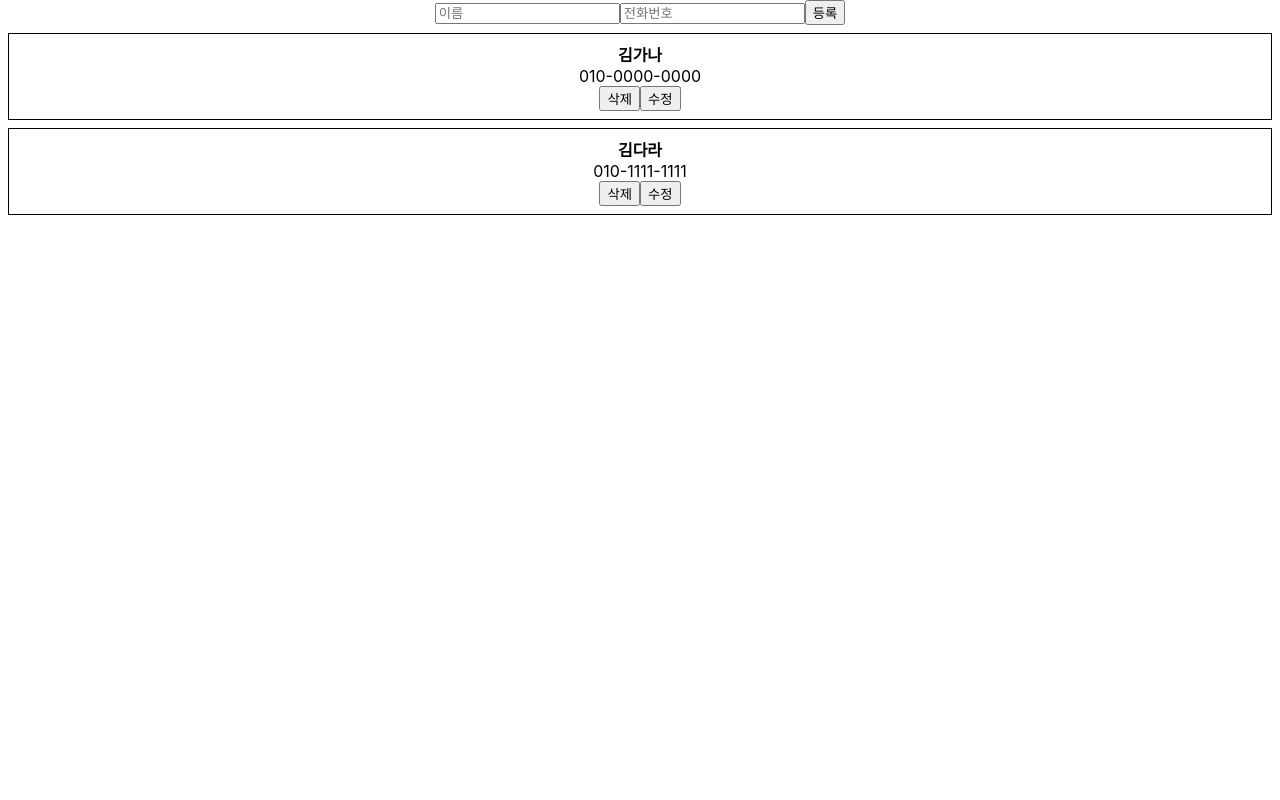
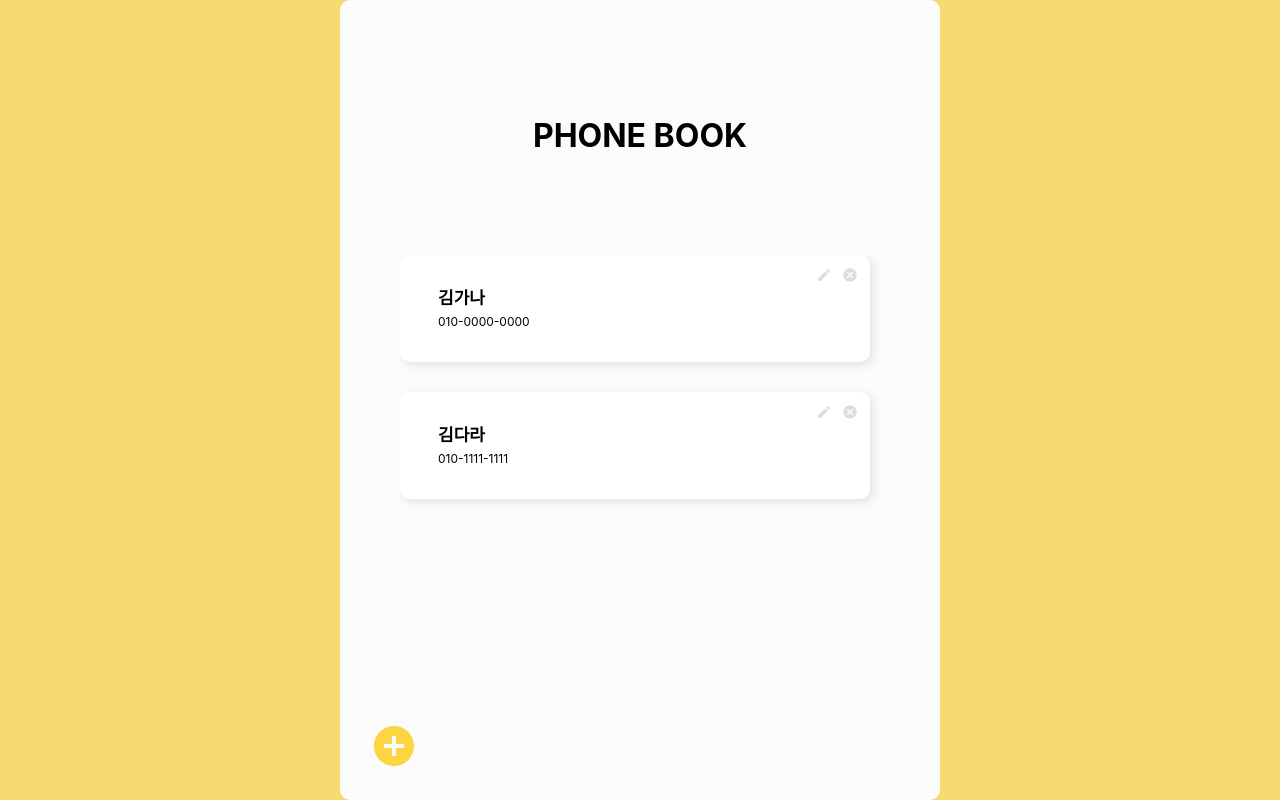
Before and after one commit to sjeong12/react_study, a React (Create React App) app in the folder phone_book/: page / in a window 1280 px wide. Built offline with nearby package versions, Linux system fonts and the light colour scheme.

Commit message:
[FEAT] css

```diff
--- a/phone_book/package.json
+++ b/phone_book/package.json
@@ -9,6 +9,7 @@
     "global": "^4.4.0",
     "react": "^17.0.2",
     "react-dom": "^17.0.2",
+    "react-icons": "^4.2.0",
     "react-scripts": "^4.0.3",
     "web-vitals": "^1.0.1"
   },
--- a/phone_book/src/App.css
+++ b/phone_book/src/App.css
@@ -1,31 +1,34 @@
-.App {
-  text-align: center;
+body {
+  background: #F6D971;
 }
 
-.App-logo {
-  height: 40vmin;
-  pointer-events: none;
+.App {
+  position: absolute;
+  width: 600px;
+  height: 800px;
+  top: 50%;
+  left: 50%;
+  transform: translate(-50%, -50%);
+  background: #FBFBFB;
+  border-radius: 10px;
+  display: flex;
+	flex-direction: column;
+	align-items: center;
+	justify-content: center;
 }
 
-@media (prefers-reduced-motion: no-preference) {
-  .App-logo {
-    animation: App-logo-spin infinite 20s linear;
-  }
+h1 {
+  margin-top: 70px;
+  margin-bottom: 100px;
 }
 
-.App-header {
-  background-color: #282c34;
-  min-height: 100vh;
-  display: flex;
-  flex-direction: column;
-  align-items: center;
-  justify-content: center;
-  font-size: calc(10px + 2vmin);
-  color: white;
-}
-
-.App-link {
-  color: #61dafb;
+#modal-btn {
+  font-size: 48px;
+  position: fixed;
+  left: 30px;
+  bottom: 30px;
+  color: #FDD441;
+  cursor: pointer;
 }
 
 @keyframes App-logo-spin {
--- a/phone_book/src/App.js
+++ b/phone_book/src/App.js
@@ -1,7 +1,9 @@
 import './App.css';
 import React, {Component} from 'react';
+import Modal from './components/Modal.js';
 import PhoneForm from './components/PhoneForm.js';
 import PhoneInfoList from './components/PhoneInfoList.js';
+import {MdAddCircle} from 'react-icons/md';
 
 class App extends Component {
 	id = 2
@@ -17,7 +19,8 @@ class App extends Component {
 				name: '김다라',
 				phone: '010-1111-1111'
 			}
-		]
+		],
+		modalOpen: false,
 	}
 
 	handleCreate = (data) => {
@@ -44,18 +47,33 @@ class App extends Component {
 		})
 	}
 
+  	openModal = () => {
+		this.setState({
+			modalOpen: true
+		})
+  	}
+  	closeModal = () => {
+    	this.setState({
+			modalOpen: false
+		})
+  	}
+
 	render() {
-		const {information} = this.state;
+		const {information, modalOpen} = this.state;
 		return (
-			<div className="App">
-				<PhoneForm
-					onCreate={this.handleCreate}
-				/>
+			<div class="App">
+				<h1>PHONE BOOK</h1>
 				<PhoneInfoList
 					data={information}
 					onRemove={this.handleRemove}
 					onUpdate={this.handleUpdate}
 				/>
+				<MdAddCircle id="modal-btn" onClick={this.openModal}></MdAddCircle>
+      			<Modal open={modalOpen} close={this.closeModal} header="ADD CONTACTS">
+					<PhoneForm
+						onCreate={this.handleCreate}
+					/>
+      			</Modal>
 			</div>
 		);
 	}
--- /dev/null
+++ b/phone_book/src/components/Modal.css
@@ -0,0 +1,91 @@
+.form {
+	display: flex;
+	flex-direction: column;
+	align-items: center;
+}
+
+.form input {
+	width: 280px;
+	height: 35px;
+	background: #eee;
+	border: none;
+	border-radius: 10px;
+	margin-bottom: 20px;
+	padding: 0px 15px 0px 15px;
+	font-family: 'Gotham SSm A', 'Gotham SSm B', sans-serif;
+  	font-size: 14px;
+  	font-weight: 400;
+}
+
+.modal {
+	display: none;
+	position: fixed;
+	top: 0;
+	right: 0;
+	bottom: 0;
+	left: 0;
+	border-radius: 10px;
+	z-index: 99;
+	background-color: rgba(0, 0, 0, 0.4);
+  }
+  .modal button {
+	outline: none;
+	cursor: pointer;
+	border: 0;
+  }
+  .modal > section {
+	width: 100%;
+	height: 30%;
+	max-width: 450px;
+	position: fixed;
+	right: 0;
+	bottom: 30px;
+	left: 0;
+	margin: 0 auto;
+	border-radius: .3rem;
+	background-color: #fff;
+	/* 팝업이 열릴때 스르륵 열리는 효과 */
+	animation: modal-show 0.3s;
+	overflow: hidden;
+  }
+  .modal > section > header {
+	position: relative;
+	display: flex;
+	justify-content: space-between;
+	padding: 16px;
+	font-weight: 700;
+  }
+  .modal > section > header button {
+	width: 30px;
+	font-size: 21px;
+	font-weight: 700;
+	text-align: center;
+	color: #aaa;
+	background-color: transparent;
+  }
+  .modal > section > main {
+	padding: 20px;
+  }
+
+  .modal.openModal {
+	display: flex;
+	align-items: center;
+	animation: modal-bg-show 0.3s;
+  }
+
+  @keyframes modal-show {
+	from {
+		transform: scale(0);
+	}
+	to {
+		transform: scale(1);
+	}
+  }
+  @keyframes modal-bg-show {
+	from {
+		opacity: 0;
+	}
+	to {
+		opacity: 1;
+	}
+  }
--- /dev/null
+++ b/phone_book/src/components/Modal.js
@@ -0,0 +1,24 @@
+import React from 'react';
+import './Modal.css';
+
+const Modal = ( props ) => {
+    const { open, close, header } = props;
+
+    return (
+        <div className={ open ? 'openModal modal' : 'modal' }>
+            { open ? (
+                <section>
+                    <header>
+                        {header}
+                        <button className="close" onClick={close}> &times; </button>
+                    </header>
+                    <main>
+                        {props.children}
+                    </main>
+                </section>
+            ) : null }
+        </div>
+    )
+}
+
+export default Modal;
--- a/phone_book/src/components/PhoneForm.js
+++ b/phone_book/src/components/PhoneForm.js
@@ -1,3 +1,4 @@
+import './Modal.css';
 import React, {Component} from 'react';
 
 class PhoneForm extends Component {
@@ -23,14 +24,16 @@ class PhoneForm extends Component {
 
 	render () {
 		return (
-			<form onSubmit={this.handleSubmit}>
+			<form class="form" onSubmit={this.handleSubmit}>
 				<input
+					type="text"
 					placeholder="이름"
 					value={this.state.name}
 					onChange={this.handleChange}
 					name="name"
 				/>
 				<input
+					type="text"
 					placeholder="전화번호"
 					value={this.state.phone}
 					onChange={this.handleChange}
--- a/phone_book/src/components/PhoneInfo.js
+++ b/phone_book/src/components/PhoneInfo.js
@@ -1,4 +1,6 @@
+import './PhoneInfoList.css';
 import React, {useState, useEffect} from 'react';
+import {MdEdit, MdCheckCircle, MdCancel, MdUndo} from 'react-icons/md';
 
 const PhoneInfo = ({info, onRemove, onUpdate}) => {
 	const [modify, setModify] = useState(undefined);
@@ -35,24 +37,17 @@ const PhoneInfo = ({info, onRemove, onUpdate}) => {
 		}
 	}, [modify]);
 
-	const style = {
-		border: '1px solid black',
-		padding: '8px',
-		margin: '8px'
-	};
-
 	if (modify) {
 		return (
-			<div style={style}>
-			<div>
+			<div class="info">
+				<div class= "items">
 					<input
+						id="name-input"
 						value={data.name}
 						name="name"
 						placeholder="이름"
 						onChange={handleChange}
 					/>
-			</div>
-			<div>
 					<input
 						value={data.phone}
 						name="phone"
@@ -60,18 +55,26 @@ const PhoneInfo = ({info, onRemove, onUpdate}) => {
 						onChange={handleChange}
 					/>
 				</div>
-			<button onClick={handleRemove}>삭제</button>
-			<button onClick={handleModify}>적용</button>
+				<div class="btns">
+					<MdCheckCircle id="modify" onClick={handleModify}></MdCheckCircle>
+					<MdUndo id="delete" onClick={handleRemove}></MdUndo>
+				</div>
 			</div>
 		);
 	}
 	else {
 		return (
-			<div style={style}>
-			<div><b>{info.name}</b></div>
-			<div>{info.phone}</div>
-			<button onClick={handleRemove}>삭제</button>
-			<button onClick={handleModify}>수정</button>
+			<div class="info">
+				<div class= "items">
+					<div id="name">{info.name}</div>
+					<div id="phone">{info.phone}</div>
+				</div>
+				<div class="btns">
+					<div id="modify">
+						<MdEdit onClick={handleModify}></MdEdit>
+					</div>
+					<MdCancel id="delete" onClick={handleRemove}></MdCancel>
+				</div>
 			</div>
 		);
 	}
--- /dev/null
+++ b/phone_book/src/components/PhoneInfoList.css
@@ -0,0 +1,72 @@
+.list {
+	width: 80%;
+	height: 500px;
+	overflow-y: auto;
+}
+
+.info {
+	width: 420px;
+	height: 80px;
+	display: flex;
+	justify-content: space-between;
+	border-radius: 10px;
+	box-shadow: 3px 3px 10px 0px rgba(0, 0, 0, 10%);
+	background: #fff;
+	padding: 12px 12px 15px 38px;
+	margin-bottom: 30px;
+}
+
+.info input {
+	width: 250px;
+	height: 30px;
+	background: #eee;
+	border: none;
+	border-radius: 10px;
+	padding: 0px 15px 0px 15px;
+	font-family: 'Gotham SSm A', 'Gotham SSm B', sans-serif;
+  	font-size: 14px;
+  	font-weight: 400;
+}
+
+#name-input {
+	margin-bottom: 5px;
+}
+
+.btns {
+	display: flex;
+	justify-content: flex-end;
+}
+
+#modify {
+	color: #ddd;
+	cursor: pointer;
+}
+#modify:hover {
+	color: #8CDE6F;
+}
+
+#delete {
+	margin-left: 10px;
+	color: #ddd;
+	cursor: pointer;
+}
+#delete:hover {
+	color: #FB6F6F;
+}
+
+.items {
+	display: flex;
+	flex-direction: column;
+	align-items: flex-start;
+	justify-content: center;
+}
+
+#name {
+	font-size: 17px;
+	font-weight: 600;
+	margin-bottom: 5px;
+}
+
+#phone {
+	font-size: 12px;
+}
--- a/phone_book/src/components/PhoneInfoList.js
+++ b/phone_book/src/components/PhoneInfoList.js
@@ -1,3 +1,4 @@
+import './PhoneInfoList.css';
 import React, {Component} from 'react';
 import PhoneInfo from './PhoneInfo';
 
@@ -22,7 +23,7 @@ class PhoneInfoList extends Component {
 		);
 
 		return(
-			<div>
+			<div class="list">
 				{list}
 			</div>
 		);
```
Also changed, not shown: 1 other file (tests, documents, lock files or other folders). Lines whose indentation alone changed are shown as unchanged.
